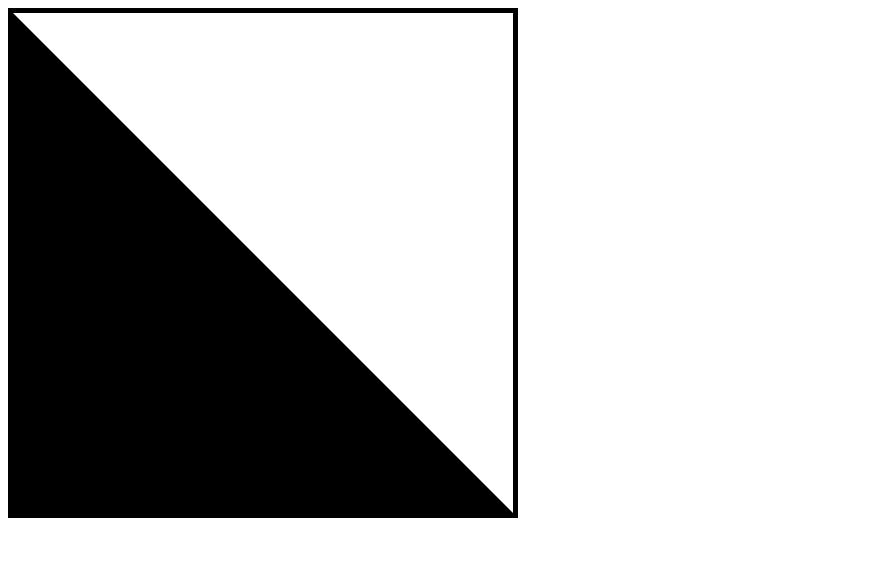
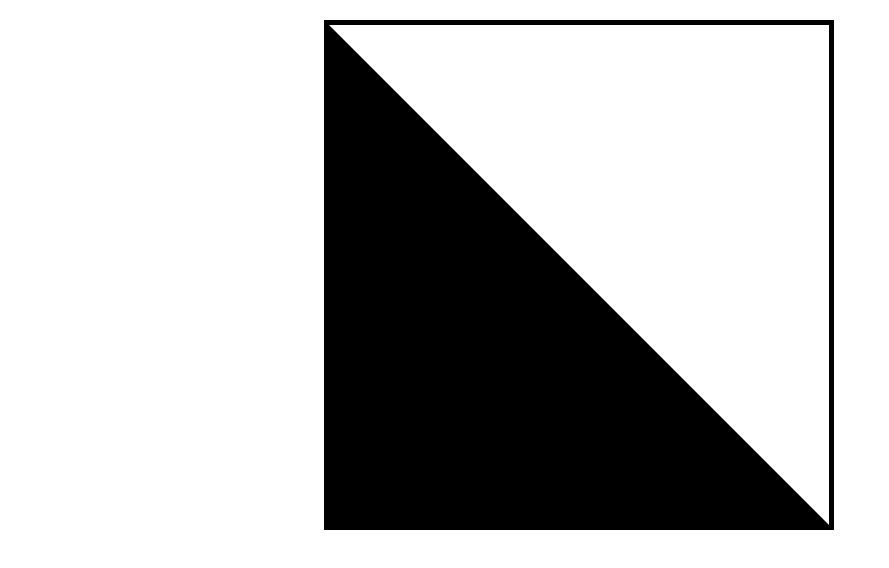
Before and after one commit to ekubokirs/halfsquare, a plain HTML site: page index.html in a window 1280 px wide. Shown: the whole page, without its empty margins (0-889 px from the left). Drawn offline with Linux system fonts and the light colour scheme.

Commit message:
added margin and fixed border

```diff
--- a/style.css
+++ b/style.css
@@ -3,12 +3,16 @@
   /*border-left: solid black 1px;*/
   box-sizing: content-box;
   width: 500px;
+  margin-left:25%;
+  margin-top: 20px;
 }
 .logo{
   height: 500px;
   width: 498px;
   box-sizing:border-box;
   /*background-color: black;*/
+}
+#color1{
   border-bottom: solid 250px black;
   border-left: solid 250px black;
   border-top: solid 250px white;
```
